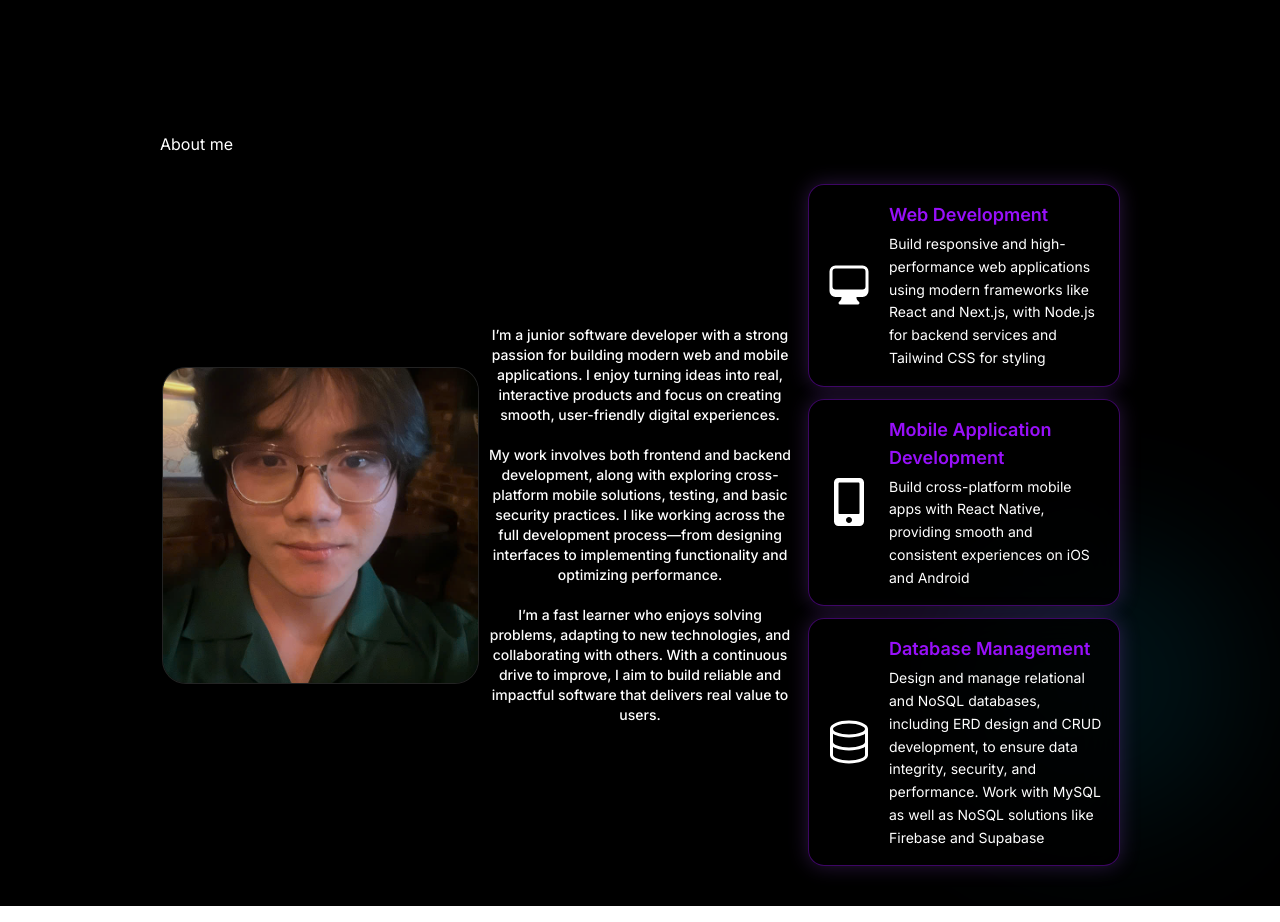
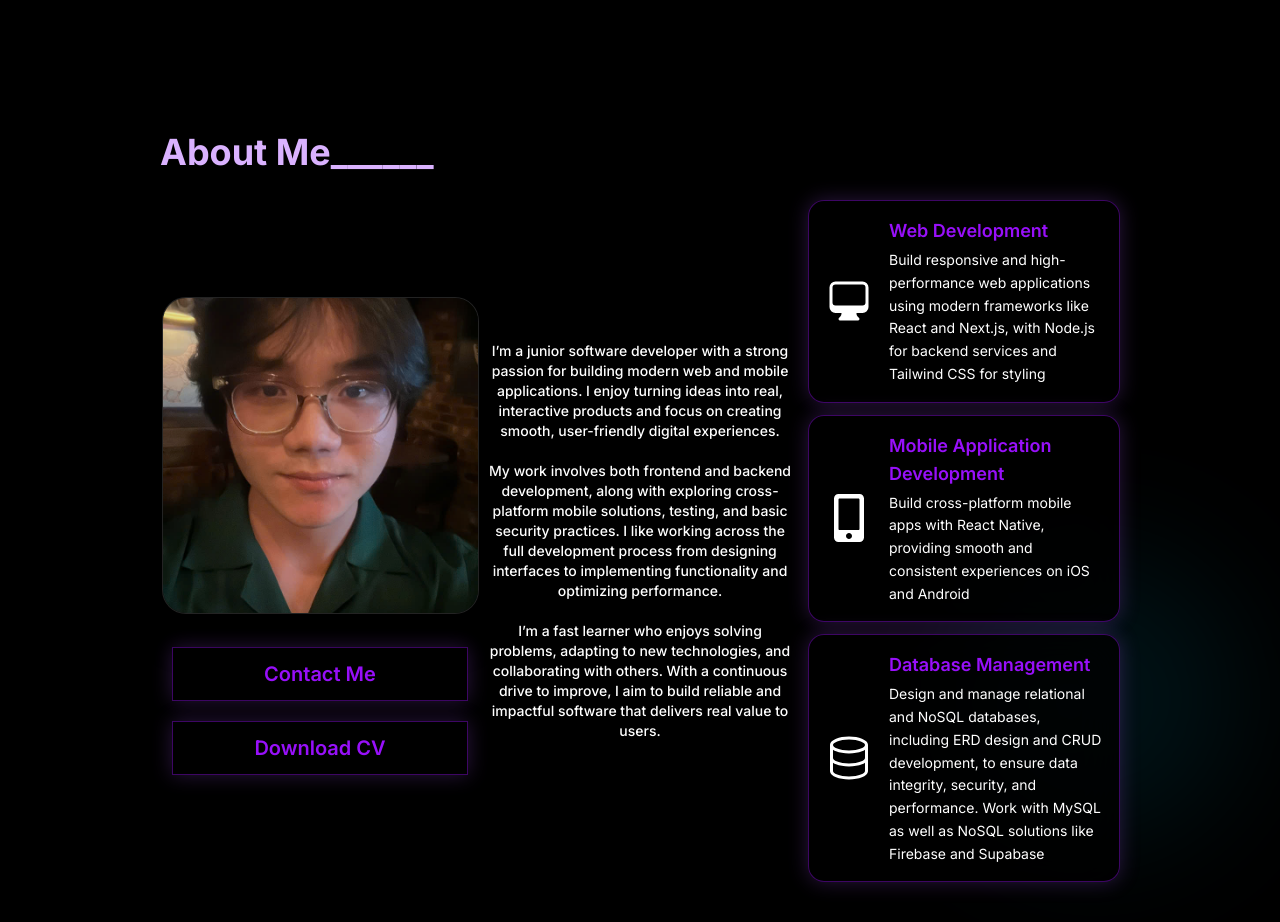
Before and after one commit to HenryPhan05/portfolio, a Next.js app: page / in a window 1280 px wide. Shown: the part 820-1742 px from the top of the page. Built offline with nearby package versions, Linux system fonts and the light colour scheme.

Commit message:
completed About section about the react-motion

```diff
--- a/app/constants/index.ts
+++ b/app/constants/index.ts
@@ -1,6 +1,7 @@
 import { Navigation } from "./type"
 import { SocialIcons } from "./type";
 import { ProfessionalCardProps } from "./type";
+import { DescriptionProps } from "./type";
   import { FaGithub } from "react-icons/fa";
   import { FaLinkedin } from "react-icons/fa";
   import { FaInstagram } from "react-icons/fa";
@@ -69,3 +70,17 @@ export const ProfessionalCardLinks : ProfessionalCardProps[]=[
     icon: GoDatabase
   }
 ]
+export const Descriptions: DescriptionProps[] =[
+  {
+    id:1,
+    description: "I’m a junior software developer with a strong passion for building modern web and mobile applications. I enjoy turning ideas into real, interactive products and focus on creating smooth, user-friendly digital experiences."
+  },
+  {
+    id:2,
+    description:"My work involves both frontend and backend development, along with exploring cross-platform mobile solutions, testing, and basic security practices. I like working across the full development process from designing interfaces to implementing functionality and optimizing performance."
+  },
+  {
+    id:3,
+    description:"I’m a fast learner who enjoys solving problems, adapting to new technologies, and collaborating with others. With a continuous drive to improve, I aim to build reliable and impactful software that delivers real value to users."
+  }
+]
--- a/app/constants/type.ts
+++ b/app/constants/type.ts
@@ -1,3 +1,4 @@
+
 import { IconType } from "react-icons"
 export type Navigation={
   id:number,
@@ -16,3 +17,7 @@ export type ProfessionalCardProps={
   description: string,
   icon: IconType,
 }
+export type DescriptionProps={
+  id:number,
+  description: string,
+}
--- a/app/pages/About.tsx
+++ b/app/pages/About.tsx
@@ -1,7 +1,9 @@
 import ProfileCard from "@/components/ProfileCard";
 import ProfessionalCard from "@/components/ProfessionalCard";
-import { ProfessionalCardLinks } from "../constants";
-
+import { Descriptions, ProfessionalCardLinks } from "../constants";
+  import {
+  motion,
+} from "motion/react";
 const About =() =>{
   return(
     <>
@@ -13,24 +15,147 @@ const About =() =>{
       md:px-12 md:py-6
       sm:px-12 sm:py-4
       ">
-    <h1>
-      About me
-    </h1>
+  <motion.h1
+  initial ={{opacity:0, x:-20}}
+  whileInView={{opacity:1, x:0}}
+  transition={{
+    duration:0.5,
+    ease:"easeOut",
+  }}
+  viewport={{once:true}}
+  className="text-2xl lg:text-4xl font-bold text-purple-300
+  [text-shadow:
+    0_0_20px_rgba(168,85,247,0.8),
+    0_0_10px_rgba(168,85,247,0.7),
+    0_0_20px_rgba(34,211,238,0.6),
+    0_0_40px_rgba(34,211,238,0.5)
+  ]"
+>
+  About Me______
+</motion.h1>
 
      <div
      className="flex flex-col gap-8 items-center
      lg:grid lg:grid-cols-3 lg:gap-3 ">
-      <div>
-      <ProfileCard/>
+      <div
+      className="flex flex-col gap-5 w-80 "
+      >
+        <motion.div
+          initial={{opacity:0, scale:0}}
+          whileInView={{opacity:1, scale:1}}
+          transition={{
+            duration:0.5,
+            ease:"backOut"
+          }}
+          viewport={{once:true}}
+        >
+          <ProfileCard/>
+        </motion.div>
+        <div
+        className="flex flex-col p-3 justify-between gap-5"
+        >
+          <motion.button
+          initial={{opacity:0, x:-20,}}
+          whileInView={{x:0, opacity:1}}
+          transition={{
+            duration:0.5,
+            ease: "easeOut",
+          }}
+          viewport={{once:true}}
+          whileHover={{
+            scale:1.05,
+            transition:{
+              duration:0.15,
+              ease:"easeOut",
+            }
+          }}
+          whileTap={{
+            scale:0.97,
+            transition: {
+              duration:0.2,
+              ease:"backOut",
+            }
+          }}
+          className="
+          cursor-pointer
+          text-xl
+          font-semibold
+          text-purple-600
+          px-5 py-3
+        border border-purple-600/40
+        shadow-[0_0_20px_rgba(168,85,247,0.25)]
+        hover:border-purple-400
+        hover:shadow-[0_0_30px_rgba(168,85,247,0.5)]
+          "
+          >Contact Me</motion.button>
+          <motion.button
+            initial={{opacity:0, x:-20,}}
+          whileInView={{x:0, opacity:1}}
+          transition={{
+            duration:0.5,
+            ease: "easeOut",
+            delay:0.1,
+          }}
+          viewport={{once:true}}
+          whileHover={{
+            scale:1.05,
+            transition:{
+              duration:0.15,
+              ease:"easeOut",
+            }
+          }}
+          whileTap={{
+            scale:0.97,
+            transition: {
+              duration:0.2,
+              ease:"backOut",
+            }
+          }}
+          className="cursor-pointer
+           text-xl
+          font-semibold
+          text-purple-600
+          px-5 py-3
+        border border-purple-600/40
+        shadow-[0_0_20px_rgba(168,85,247,0.25)]
+
+        hover:border-purple-400
+        hover:shadow-[0_0_30px_rgba(168,85,247,0.5)]
+        "
+          >Download CV</motion.button>
+        </div>
       </div>
       <div className="flex flex-col line-clamp-6 max-w-xs text-center gap-5 text-sm font-medium">
-      <p>I’m a junior software developer with a strong passion for building modern web and mobile applications. I enjoy turning ideas into real, interactive products and focus on creating smooth, user-friendly digital experiences.</p>
-      <p>My work involves both frontend and backend development, along with exploring cross-platform mobile solutions, testing, and basic security practices. I like working across the full development process—from designing interfaces to implementing functionality and optimizing performance.</p>
-      <p>I’m a fast learner who enjoys solving problems, adapting to new technologies, and collaborating with others. With a continuous drive to improve, I aim to build reliable and impactful software that delivers real value to users.</p>
+          {Descriptions.map((description) => (
+            <motion.p key={description.id}
+            initial={{opacity:0, x:20}}
+            whileInView={{opacity:1, x:0}}
+            viewport={{once:true}}
+            transition={{
+              duration:0.3,
+              delay: description.id *0.12,
+              ease:"easeOut",
+            }}
+            >
+                {description.description}
+            </motion.p>
+          ))}
       </div>
       <div className="flex flex-col gap-3">
         {ProfessionalCardLinks.map((card) =>(
+          <motion.div
+          initial={{opacity:0,  y:20,}}
+          whileInView={{opacity:1, y:0, }}
+          viewport={{once:true}}
+          transition={{
+            duration:0.35,
+            delay: card.id * 0.1,
+            ease:"easeOut"
+          }}
+
+          key={card.id}>
             <ProfessionalCard key={card.id}  {...card} />
+            </motion.div>
       ))}
       </div>
       </div>
--- a/app/pages/Hero.tsx
+++ b/app/pages/Hero.tsx
@@ -146,7 +146,7 @@
         className="
           group
           text-xl px-3 py-2
-          lg:text-xl lg:px-5 lg:py-0
+          lg:px-5 lg:py-0
 
           font-semibold
           border-2 border-purple-800 text-purple-800
--- a/components/Hamburger.tsx
+++ b/components/Hamburger.tsx
@@ -42,7 +42,7 @@ const Hamburger=({isHidden, isOpen, setOpen} :HamburgerProps)=>{
         transition={{duration:0.2}}
         className="fixed left-0 shadow-4xl right-0
         top-18
-        max-h-[42vh]
+        max-h-[40vh]
         md:max-h-[45vh]
         px-5 py-0 pt-0 bg-neutral-950 border-b border-b-white/20">
           <ul className="grid gap-5">
--- a/components/ProfessionalCard.tsx
+++ b/components/ProfessionalCard.tsx
@@ -4,7 +4,7 @@ const ProfessionalCard = ({ name, description, icon: Icon }: ProfessionalCardPro
   return (
     <div
       className="
-        flex flex-row gap-4 p-4 rounded-2xl cursor-pointer w-full
+        flex flex-row gap-4 p-4 rounded-2xl w-full
 
         bg-black/80
         backdrop-blur-xl
```
